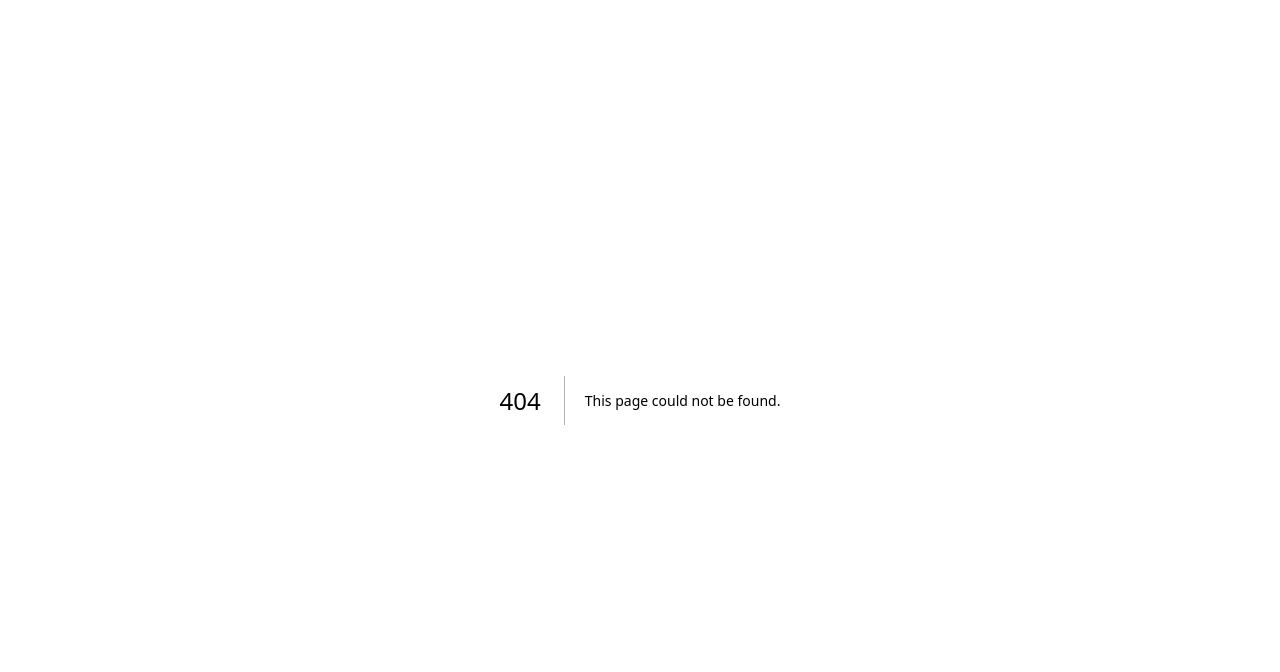
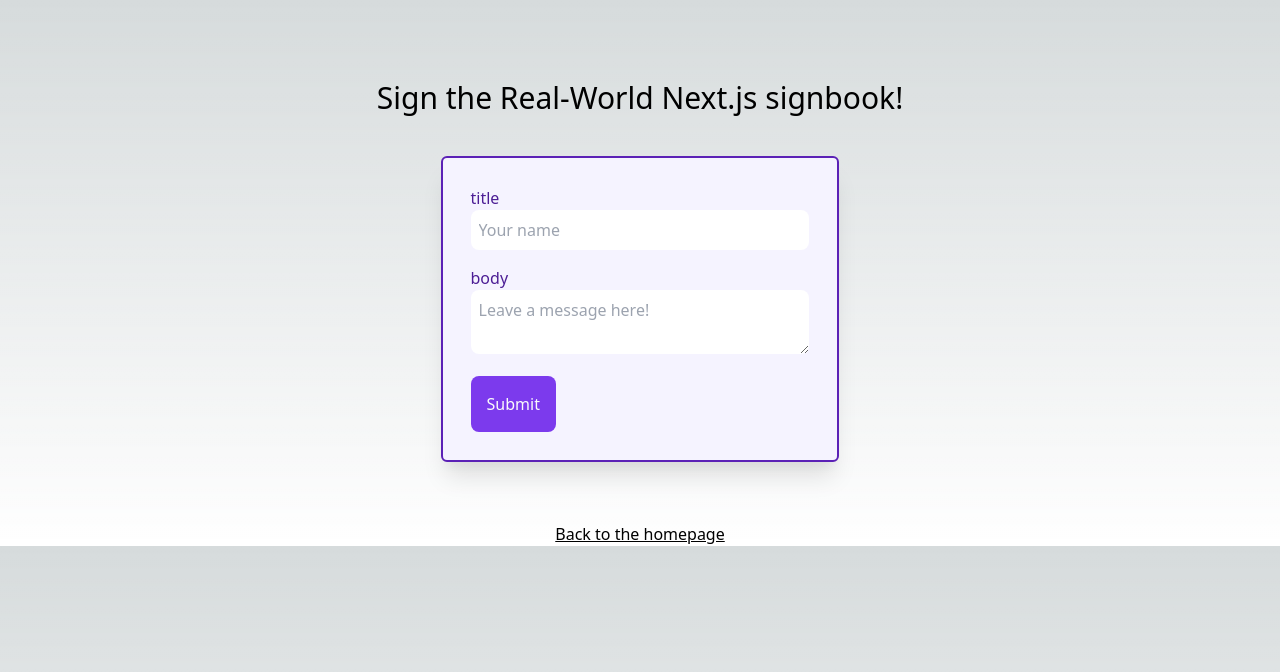
Before and after one commit to rulewrite/real-world-next.js, a Next.js app in the folder signbook-graphql/: page /new-post in a window 1280 px wide. Before the commit this address had no page. Shown: the top 672 px of the page. Built offline with nearby package versions, Linux system fonts and the light colour scheme.

Commit message:
feat: post 생성 페이지 추가

```diff
--- a/signbook-graphql/src/pages/index.tsx
+++ b/signbook-graphql/src/pages/index.tsx
@@ -16,7 +16,7 @@ export default function Home() {
   return (
     <div className="flex justify-center items-center flex-col mt-20">
       <h1 className="text-3xl mb-5">Real-World Next.js signbook</h1>
-      <Link href="/new-sign">
+      <Link href="/new-post">
         <button className="mb-8 border-2 border-purple-800 text-purple-900 p-2 rounded-lg text-gray-50 m-auto mt-4">
           Add new sign
         </button>
--- /dev/null
+++ b/signbook-graphql/src/pages/new-post.tsx
@@ -0,0 +1,53 @@
+import Link from 'next/link';
+import { useState } from 'react';
+
+const NewPost = () => {
+  const [formState, setFormState] = useState({});
+
+  const handleInput = ({ event, name }: any) => {
+    setFormState({
+      ...formState,
+      [name]: event.target.value,
+    });
+  };
+
+  return (
+    <div className="flex justify-center items-center flex-col mt-20">
+      <h1 className="text-3xl mb-10">Sign the Real-World Next.js signbook!</h1>
+      <div className="max-w-7xl shadow-xl bg-purple-50 p-7 mb-10 grid grid-rows-1 gap-4 rounded-md border-2 border-purple-800">
+        <div>
+          <label htmlFor="title" className="text-purple-900 mb-2">
+            title
+          </label>
+          <input
+            id="title"
+            type="text"
+            onChange={(event) => handleInput({ event, name: 'title' })}
+            placeholder="Your name"
+            className="p-2 rounded-lg w-full"
+          />
+        </div>
+        <div>
+          <label htmlFor="body" className="text-purple-900 mb-2">
+            body
+          </label>
+          <textarea
+            id="body"
+            placeholder="Leave a message here!"
+            onChange={(event) => handleInput({ event, name: 'body' })}
+            className="p-2 rounded-lg w-full"
+          />
+
+          <button className="bg-purple-600 p-4 rounded-lg text-gray-50 m-auto mt-4">
+            Submit
+          </button>
+        </div>
+      </div>
+      <Link href="/" passHref className="mt-5 underline">
+        Back to the homepage
+      </Link>
+    </div>
+  );
+};
+
+export default NewPost;
```
